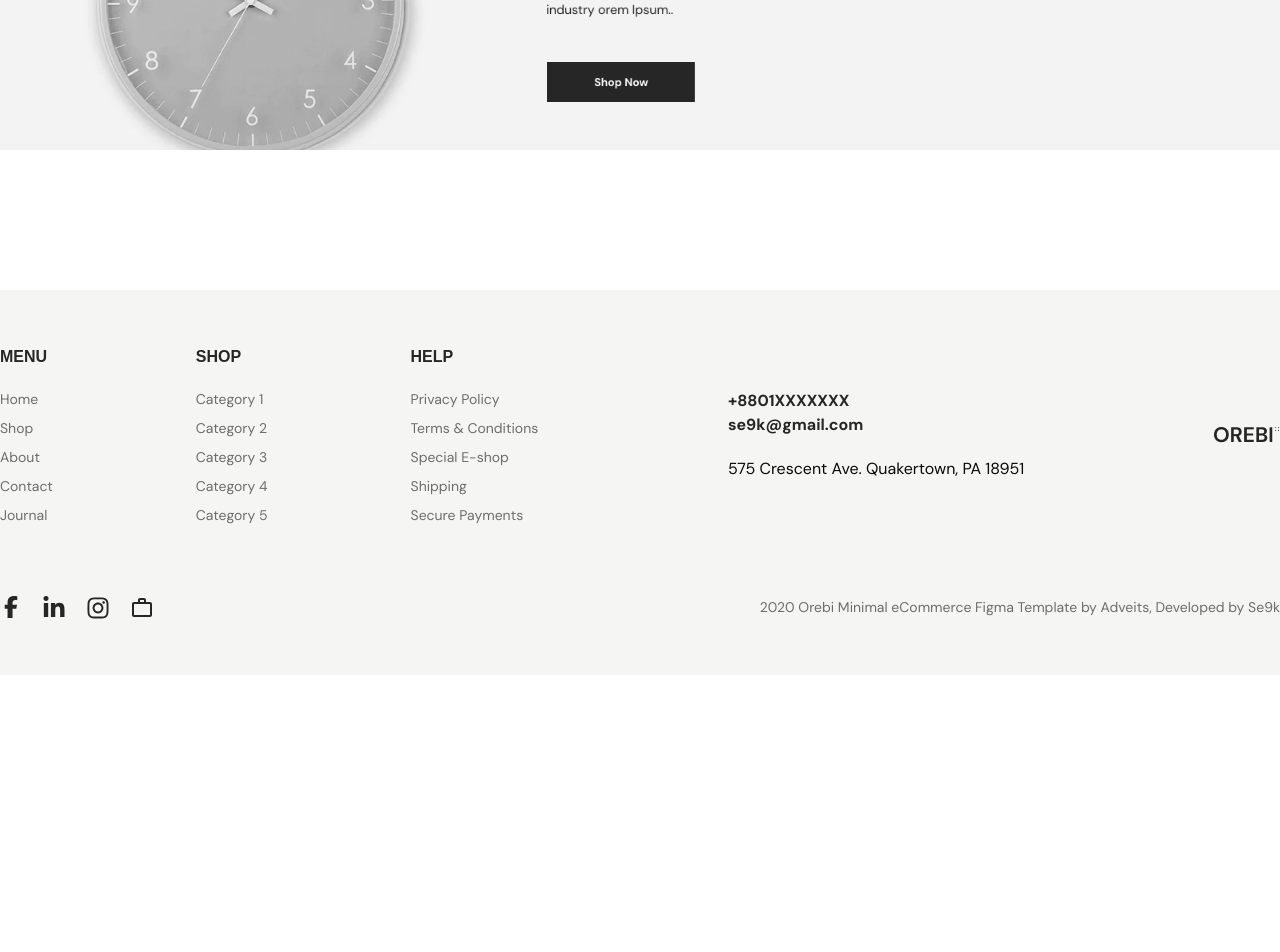
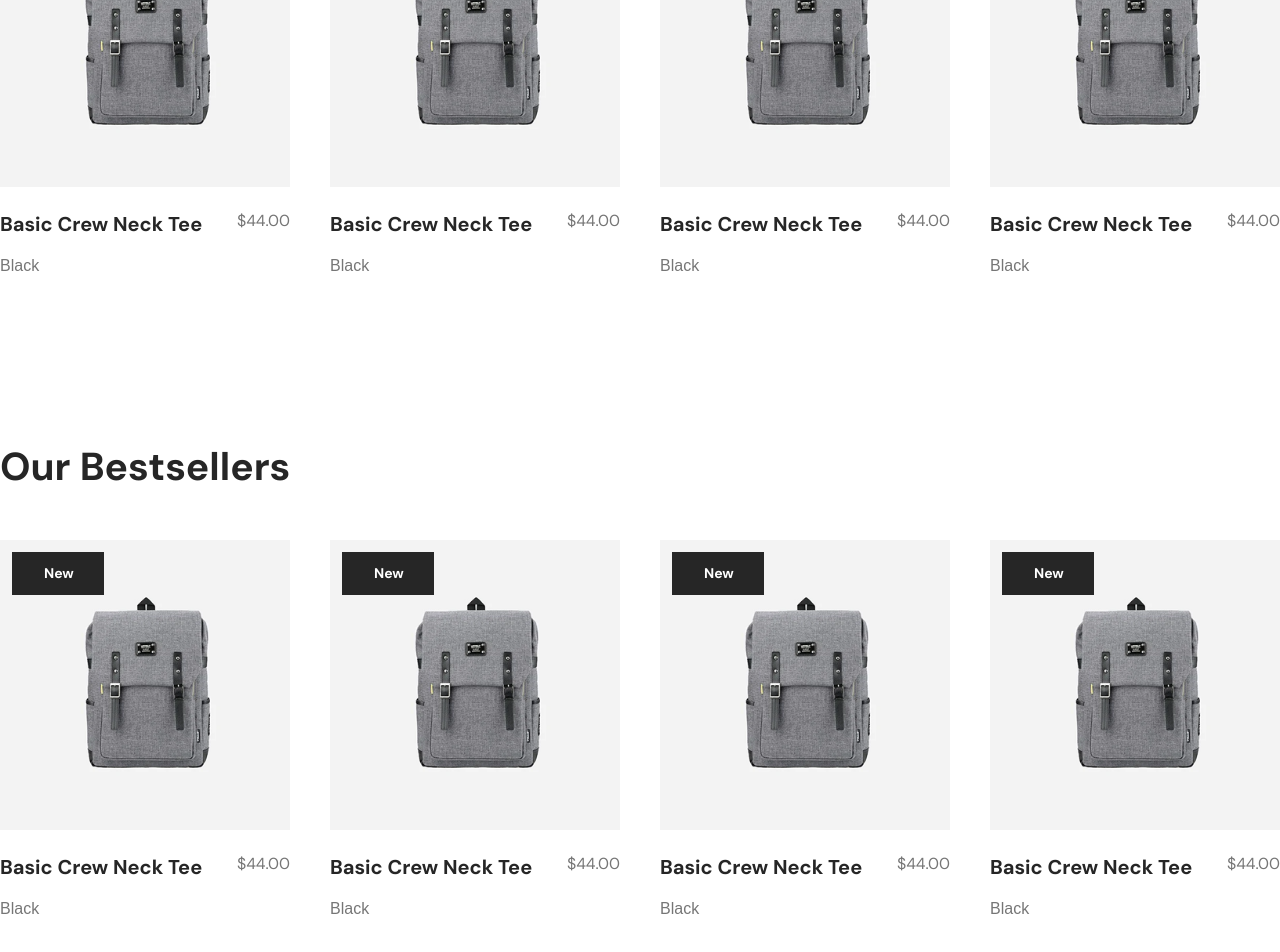
Before and after one commit to tahmidhossaindev/orebi, a React (Vite) app: page / in a window 1280 px wide. Shown: the part 1708-2660 px from the top of the page. Before the commit the page ends 2383 px from the top, so only its background shows below. Built offline with nearby package versions, Linux system fonts and the light colour scheme.

Commit message:
home update three

```diff
--- /dev/null
+++ b/src/components/Common/Badge.jsx
@@ -0,0 +1,12 @@
+import React from 'react'
+
+const Badge = ({badgeText, className}) => {
+  return (
+    <>
+    <div className={`${className} px-8 py-2.75 bg-[#262626] text-white font-orebi font-bold text-[14px] w-23`}>{badgeText}</div>
+
+    </>
+  )
+}
+
+export default Badge
--- /dev/null
+++ b/src/components/Common/Product.jsx
@@ -0,0 +1,23 @@
+import React from 'react'
+import Image from './Image'
+import Badge from './Badge'
+
+const Product = ({productImage, badgeT, productName, productPrice, productCategory}) => {
+  return (
+  <>
+  <div className="relative mb-5.5">
+    <Image imageSrc={productImage}/>
+    <Badge badgeText={`${badgeT}`} className={"absolute top-3 left-3"}/>
+
+  </div>
+   <div className="flex justify-between font-orebi mb-3.75">
+        <h3 className='font-bold text-[20px] text-[#262626]'>{productName}</h3>
+        <p className='text-[16px] text-[#767676] height-[30px]'>{productPrice}</p>
+    </div>
+    <p className='text-[16px] text-[#767676] height-[30px]'>{productCategory}</p>
+
+  </>
+  )
+}
+
+export default Product
--- /dev/null
+++ b/src/layouts/BestSeller.jsx
@@ -0,0 +1,37 @@
+import Product from '@/components/Common/Product'
+import Container from '@/components/Container'
+import Flex from '@/components/Flex'
+import React from 'react'
+import productImageOne from '/src/assets/productImageOne.png'
+
+const BestSeller = () => {
+  return (
+  <>
+  <div className="py-20">
+    <Container>
+        <h1 className='font-orebi font-bold text-[#262626] text-[39px] mb-11'>Our Bestsellers</h1>
+        <Flex className={"gap-x-10"}>
+            <div className="w-1/4">
+            <Product productImage={productImageOne} badgeT={"New"} productName={"Basic Crew Neck Tee"} productPrice={"$44.00"} productCategory={"Black"}/>
+            </div>
+
+            <div className="w-1/4">
+          <Product productImage={productImageOne} badgeT={"New"} productName={"Basic Crew Neck Tee"} productPrice={"$44.00"} productCategory={"Black"}/>
+            </div>
+
+            <div className="w-1/4">
+         <Product productImage={productImageOne} badgeT={"New"} productName={"Basic Crew Neck Tee"} productPrice={"$44.00"} productCategory={"Black"}/>
+            </div>
+
+            <div className="w-1/4">
+          <Product productImage={productImageOne} badgeT={"New"} productName={"Basic Crew Neck Tee"} productPrice={"$44.00"} productCategory={"Black"}/>
+            </div>
+
+        </Flex>
+    </Container>
+  </div>
+  </>
+  )
+}
+
+export default BestSeller
--- /dev/null
+++ b/src/layouts/NewArrival.jsx
@@ -0,0 +1,37 @@
+import Product from '@/components/Common/Product'
+import Container from '@/components/Container'
+import Flex from '@/components/Flex'
+import React from 'react'
+import productImageOne from '/src/assets/productImageOne.png'
+
+const NewArrival = () => {
+  return (
+  <>
+  <div className="py-20">
+    <Container>
+        <h1 className='font-orebi font-bold text-[#262626] text-[39px] mb-11'>New Arrivals</h1>
+        <Flex className={"gap-x-10"}>
+            <div className="w-1/4">
+            <Product productImage={productImageOne} badgeT={"New"} productName={"Basic Crew Neck Tee"} productPrice={"$44.00"} productCategory={"Black"}/>
+            </div>
+
+            <div className="w-1/4">
+          <Product productImage={productImageOne} badgeT={"New"} productName={"Basic Crew Neck Tee"} productPrice={"$44.00"} productCategory={"Black"}/>
+            </div>
+
+            <div className="w-1/4">
+         <Product productImage={productImageOne} badgeT={"New"} productName={"Basic Crew Neck Tee"} productPrice={"$44.00"} productCategory={"Black"}/>
+            </div>
+
+            <div className="w-1/4">
+          <Product productImage={productImageOne} badgeT={"New"} productName={"Basic Crew Neck Tee"} productPrice={"$44.00"} productCategory={"Black"}/>
+            </div>
+
+        </Flex>
+    </Container>
+  </div>
+  </>
+  )
+}
+
+export default NewArrival
--- a/src/pages/Home.jsx
+++ b/src/pages/Home.jsx
@@ -9,6 +9,9 @@ import adOne from '/src/assets/adOne.jpg'
 import adTwo from '/src/assets/adTwo.png'
 import adThree from '/src/assets/adThree.jpg'
 import longAd from '/src/assets/longAd.png'
+import Badge from '@/components/Common/Badge';
+import NewArrival from '@/layouts/NewArrival';
+import BestSeller from '@/layouts/BestSeller';
 
 const Home = () => {
   return (
@@ -62,12 +65,17 @@ const Home = () => {
 
 
 {/* New arrivals */}
+<NewArrival/>
+
+
+{/*Best Seller */}
+<BestSeller/>
+
+{/* Long Ad  */}
+<Container>
 
 
 
-
-{/* Long Ad  */}
-<Container>
 
 <div className="py-35">
   <Image imageSrc={longAd}/>
@@ -76,6 +84,10 @@ const Home = () => {
 </Container>
 
 
+{/* New arrivals */}
+<NewArrival/>
+
+
     </>
   )
 }
```
Also changed, not shown: src/assets/productImageOne.png (added).
